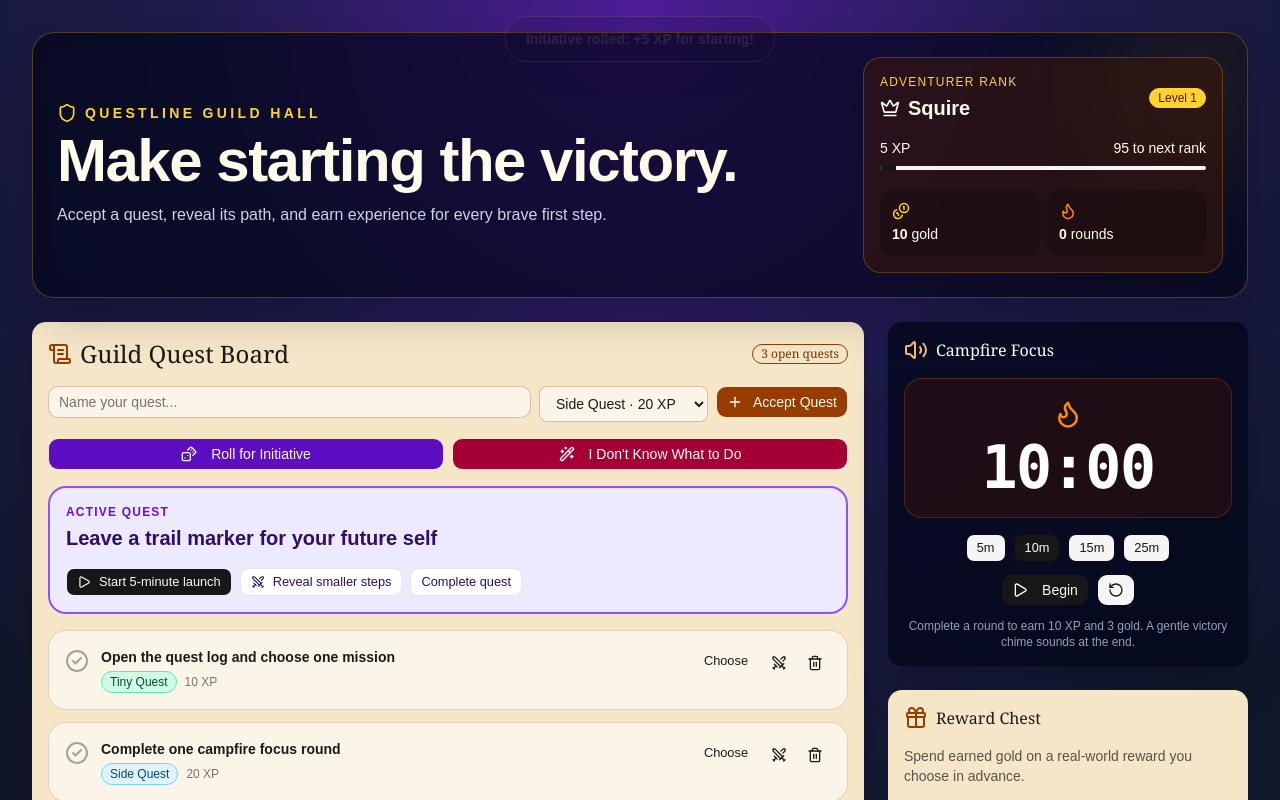
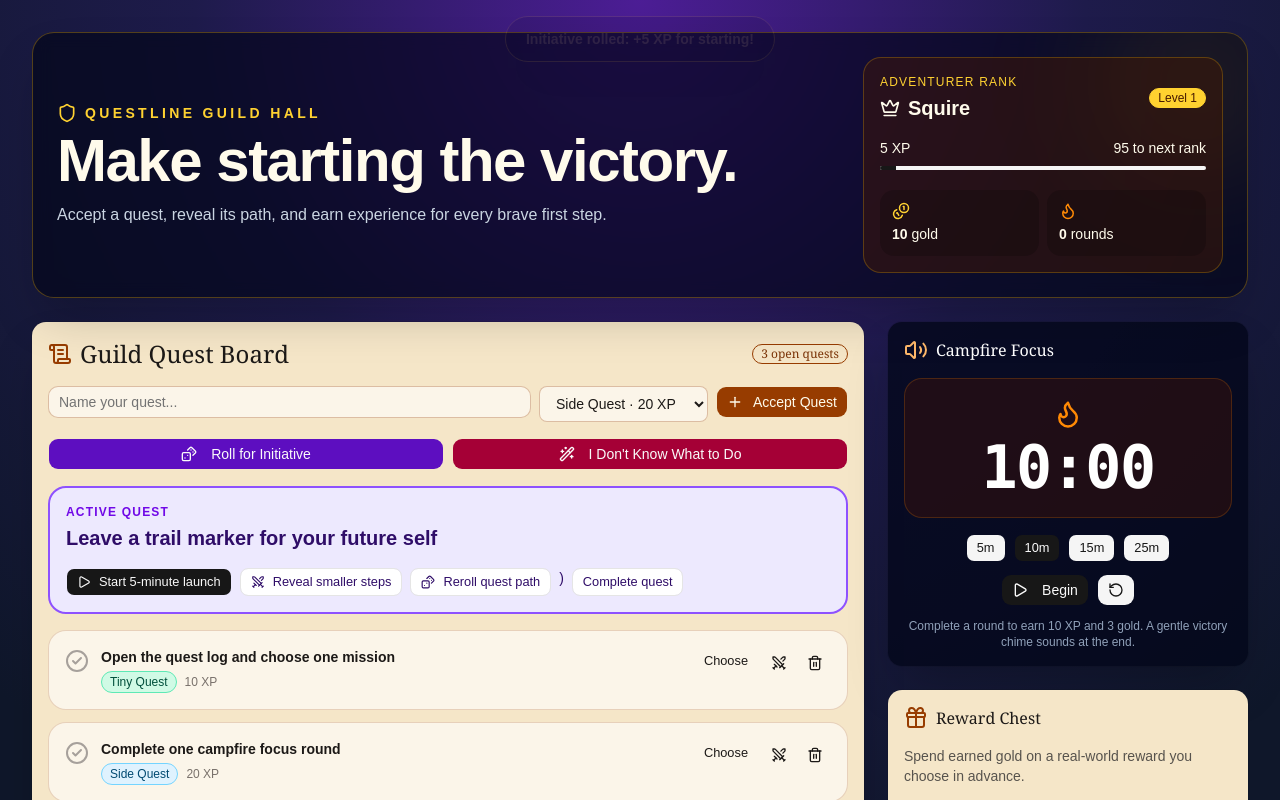
Before and after one commit to sramos031/questline, a React (Vite) app: page / in a window 1280 px wide. Both pictures are taken after a click on the button "Roll for Initiative". Shown: the top 800 px of the page. Built offline with nearby package versions, Linux system fonts and the light colour scheme.

Commit message:
Improved SmallerStep Mechanics

```diff
--- a/src/App.jsx
+++ b/src/App.jsx
@@ -66,21 +66,189 @@ const rewardChoices = [
 ];
 
 
-const makeSteps = title => {
-  const lower = title.toLowerCase();
-  if (lower.includes("email") || lower.includes("message")) {
-    return ["Open the message or compose window", "Write the purpose in one sentence", "Add the essential details", "Review once", "Send or save the draft"];
+const unique = items => [...new Set(items.filter(Boolean))];
+
+const pick = items => items[Math.floor(Math.random() * items.length)];
+
+const actionPatterns = [
+  {
+    words: ["create", "build", "make", "design", "develop", "prepare"],
+    steps: title => [
+      `Write one sentence describing the finished result for "${title}"`,
+      "Gather the minimum source material needed",
+      pick([
+        "Create a rough outline",
+        "Sketch the basic structure",
+        "List the three most important parts"
+      ]),
+      "Create the smallest usable first section",
+      "Review the result against the intended outcome",
+      "Write the exact next action"
+    ]
+  },
+  {
+    words: ["fix", "debug", "troubleshoot", "investigate", "resolve"],
+    steps: title => [
+      `Write down what is currently happening with "${title}"`,
+      "Write down what should happen instead",
+      "Reproduce the issue with the smallest safe test",
+      "Capture the exact error, output, or unexpected behavior",
+      "Change only one variable",
+      "Run the test again",
+      "Record the result and next hypothesis"
+    ]
+  },
+  {
+    words: ["review", "check", "validate", "verify", "audit", "test"],
+    steps: title => [
+      `Define what a successful review of "${title}" should confirm`,
+      "Open the relevant item",
+      "Check the highest-risk section first",
+      "Record issues without fixing them yet",
+      "Resolve or assign each recorded issue",
+      "Perform one final validation"
+    ]
+  },
+  {
+    words: ["research", "compare", "evaluate", "explore", "learn"],
+    steps: title => [
+      `Write the specific question "${title}" needs to answer`,
+      "Choose no more than three useful sources",
+      "Review the first source",
+      "Capture only information relevant to the question",
+      "Compare the findings",
+      "Write a short conclusion and next decision"
+    ]
+  },
+  {
+    words: ["clean", "organize", "sort", "declutter"],
+    steps: title => [
+      `Choose one clearly bounded part of "${title}"`,
+      "Gather the tools or containers needed",
+      "Remove obvious items first",
+      "Group what remains",
+      "Put away one group at a time",
+      "Stop and identify the next bounded area"
+    ]
+  },
+  {
+    words: ["send", "email", "message", "contact", "reply", "respond"],
+    steps: title => [
+      `Open the correct conversation or compose window for "${title}"`,
+      "Write the purpose in one sentence",
+      "Add only the details the recipient needs",
+      "Add the requested action or question",
+      "Review names, dates, and attachments",
+      "Send or save the draft"
+    ]
   }
-  if (lower.includes("clean") || lower.includes("organize")) {
-    return ["Choose one small area", "Gather the needed tools", "Remove obvious clutter", "Put remaining items into groups", "Stop and note the next area"];
+];
+
+const objectPatterns = [
+  {
+    words: ["sql", "database", "query", "table"],
+    additions: [
+      "Confirm the correct environment and database",
+      "Create or identify a safe test case",
+      "Run a read-only validation query first",
+      "Save the query before making changes",
+      "Review affected row counts"
+    ]
+  },
+  {
+    words: ["script", "javascript", "code", "api", "webcenter"],
+    additions: [
+      "Open the relevant editor and source file",
+      "Identify the smallest input that demonstrates the behavior",
+      "Inspect the current output",
+      "Make one isolated change",
+      "Run the smallest available test"
+    ]
+  },
+  {
+    words: ["demo", "training", "presentation", "slides", "video"],
+    additions: [
+      "Identify the audience and desired takeaway",
+      "List the essential feature or concept to demonstrate",
+      "Create the opening and closing first",
+      "Prepare one realistic example",
+      "Perform a short practice run"
+    ]
+  },
+  {
+    words: ["report", "document", "guide", "article"],
+    additions: [
+      "Identify the audience and purpose",
+      "Gather the authoritative source material",
+      "Create headings before writing paragraphs",
+      "Draft the easiest section first",
+      "Check completeness and readability"
+    ]
+  },
+  {
+    words: ["meeting", "call", "discussion"],
+    additions: [
+      "Write the desired outcome",
+      "List the decisions or questions needed",
+      "Gather supporting material",
+      "Prepare a concise agenda",
+      "Record follow-up actions afterward"
+    ]
   }
-  if (lower.includes("report") || lower.includes("document") || lower.includes("demo") || lower.includes("training")) {
-    return ["Define the finished outcome in one sentence", "Gather the source material", "Create a rough outline", "Build only the first section", "Review what exists", "Write the next visible action"];
+];
+
+const fallbackSteps = title => [
+  `Describe what "done" means for "${title}"`,
+  "Identify the smallest visible starting action",
+  "Gather only what is required for that action",
+  "Work for one short focus round",
+  "Review what changed",
+  "Write the exact next action"
+];
+
+const makeSteps = (title, questType = "Side") => {
+  const normalized = title.toLowerCase().trim();
+
+  const actionMatch = actionPatterns.find(pattern =>
+    pattern.words.some(word => normalized.includes(word))
+  );
+
+  const objectMatches = objectPatterns.filter(pattern =>
+    pattern.words.some(word => normalized.includes(word))
+  );
+
+  let steps = actionMatch
+    ? actionMatch.steps(title)
+    : fallbackSteps(title);
+
+  const objectSteps = objectMatches.flatMap(pattern => pattern.additions);
+
+  /*
+    Put context-specific setup near the beginning,
+    but keep the first action generated by the action pattern.
+  */
+  if (objectSteps.length) {
+    steps = [
+      steps[0],
+      ...objectSteps,
+      ...steps.slice(1)
+    ];
   }
-  if (lower.includes("script") || lower.includes("code") || lower.includes("sql") || lower.includes("webcenter")) {
-    return ["Open the relevant editor or system", "Write down the expected result", "Locate the smallest test case", "Run one safe test", "Review the output", "Record the next change"];
-  }
-  return ["Define what done looks like", "Gather only what is needed to begin", "Choose the smallest visible first action", "Work for one short focus round", "Review progress without judgment", "Write the exact next action"];
+
+  steps = unique(steps);
+
+  /*
+    Keep quests from becoming overwhelming.
+    Boss Quests can reveal more detail.
+  */
+  const limits = {
+    Tiny: 3,
+    Side: 5,
+    Adventure: 7,
+    Boss: 9
+  };
+
+  return steps.slice(0, limits[questType] || 6);
 };
 
 
@@ -252,18 +420,46 @@ React.useEffect(() => {
     selectTask(chosen.id);
   };
 
-  const decomposeTask = id => {
+const decomposeTask = (id, force = false) => {
   const task = tasks.find(item => item.id === id);
   if (!task) return;
-    if (task.steps.length) {
-      setTasks(current => current.map(item => item.id === id ? { ...item, expanded: true } : item));
+
+  if (task.steps.length && !force) {
+    setTasks(current =>
+      current.map(item =>
+        item.id === id
+          ? { ...item, expanded: true }
+          : item
+      )
+    );
+
     announce("This quest already has a revealed path.");
     return;
   }
-    const steps = makeSteps(task.title).map((step, index) => ({ id: `${id}-${index}`, title: step, done: false }));
-    setTasks(current => current.map(item => item.id === id ? { ...item, steps, expanded: true, type: item.type === "Tiny" ? "Side" : item.type } : item));
+
+  const steps = makeSteps(task.title, task.type).map(
+    (step, index) => ({
+      id: `${id}-${Date.now()}-${index}`,
+      title: step,
+      done: false
+    })
+  );
+
+  setTasks(current =>
+    current.map(item =>
+      item.id === id
+        ? {
+            ...item,
+            steps,
+            expanded: true,
+            type: item.type === "Tiny" ? "Side" : item.type
+          }
+        : item
+    )
+  );
+
   setSelectedId(id);
-    announce("The path has been revealed!");
+  announce(force ? "A new route has been revealed!" : "The path has been revealed!");
 };
 
 
@@ -314,6 +510,23 @@ React.useEffect(() => {
     setGold(value => value - reward.cost);
     setRewardOpen(false);
     announce(`${reward.name} unlocked. Enjoy it guilt-free!`);
+  };
+
+  const updateStepTitle = (taskId, stepId, newTitle) => {
+  setTasks(current =>
+    current.map(task => {
+      if (task.id !== taskId) return task;
+
+      return {
+        ...task,
+        steps: task.steps.map(step =>
+          step.id === stepId
+            ? { ...step, title: newTitle }
+            : step
+        )
+      };
+    })
+  );
 };
 
 
@@ -380,6 +593,7 @@ React.useEffect(() => {
                       <div className="mt-4 flex flex-wrap gap-2">
                         <Button onClick={launchSelected} size="sm"><Play size={16}/><span className="ml-1">Start 5-minute launch</span></Button>
                         <Button onClick={() => decomposeTask(selected.id)} size="sm" variant="outline"><Swords size={16}/><span className="ml-1">Reveal smaller steps</span></Button>
+						<Button onClick={() => decomposeTask(selected.id, true)} size="sm" variant="outline" ><Dices size={16} /><span className="ml-1">Reroll quest path</span></Button>)
                         <Button onClick={() => completeTask(selected.id)} size="sm" variant="outline">Complete quest</Button>
                       </div>
                     </motion.div>
@@ -390,6 +604,9 @@ React.useEffect(() => {
                 <div className="space-y-3">
                   {tasks.map(task => {
                     const completedSteps = task.steps.filter(step => step.done).length;
+					const completed = task.steps.filter(step => step.done);
+					const upcoming = task.steps.filter(step => !step.done).slice(0, completed.length + 3);
+					const visibleSteps = [...completed,...upcoming];
                     const stepPercent = task.steps.length ? (completedSteps / task.steps.length) * 100 : 0;
                     return (
                       <motion.div layout key={task.id} className={`rounded-2xl border p-4 ${task.done ? "border-emerald-400 bg-emerald-50" : selectedId === task.id ? "border-violet-500 bg-white" : "border-amber-800/20 bg-white/60"}`}>
@@ -415,21 +632,24 @@ React.useEffect(() => {
 
                         {task.steps.length > 0 && (
                           <div className="mt-4 pl-9">
-                            <button onClick={() => toggleExpanded(task.id)} className="flex w-full items-center justify-between text-sm font-semibold text-amber-900">
-                              <span>Quest path · {completedSteps}/{task.steps.length} subquests</span>
+                            <div onClick={() => toggleExpanded(task.id)} className="flex w-full items-center justify-between text-sm font-semibold text-amber-900">
+                              <Input value={step.title} onClick={event => event.stopPropagation()} onChange={event => updateStepTitle(task.id, step.id, event.target.value)}className={`border-0 bg-transparent p-0 shadow-none ${step.done ? "line-through" : ""}`}/>
                               {task.expanded ? <ChevronDown size={17}/> : <ChevronRight size={17}/>}
-                            </button>
+							  <button onClick={() => toggleStep(task.id, step.id)} className={`flex h-6 w-6 shrink-0 items-center justify-center rounded-full text-xs font-bold ${step.done? "bg-emerald-600 text-white": "bg-amber-800 text-amber-50"}`}>{step.done ? "✓" : index + 1}</button>
+                            </div>
                             <Progress value={stepPercent} className="mt-2 h-2" />
                             <AnimatePresence initial={false}>
                               {task.expanded && (
                                 <motion.div initial={{ opacity: 0, height: 0 }} animate={{ opacity: 1, height: "auto" }} exit={{ opacity: 0, height: 0 }} className="mt-3 space-y-2 overflow-hidden">
-                                  {task.steps.map((step, index) => (
+                                  {visibleSteps.map((step, index) => (
                                     <button key={step.id} onClick={() => toggleStep(task.id, step.id)} className={`flex w-full items-center gap-3 rounded-xl border p-3 text-left text-sm transition ${step.done ? "border-emerald-200 bg-emerald-50 text-stone-500" : "border-amber-800/15 bg-amber-50 hover:border-violet-400"}`}>
                                       <span className={`flex h-6 w-6 shrink-0 items-center justify-center rounded-full text-xs font-bold ${step.done ? "bg-emerald-600 text-white" : "bg-amber-800 text-amber-50"}`}>{step.done ? "✓" : index + 1}</span>
                                       <span className={step.done ? "line-through" : ""}>{step.title}</span>
                                       {!step.done && <span className="ml-auto text-xs text-amber-800">+5 XP</span>}
                                     </button>
                                   ))}
+								  {task.steps.length > visibleSteps.length && (
+									<div className="text-center text-xs text-stone-500 mt-2">{task.steps.length - visibleSteps.length} more steps will be revealed as you progress... </div>)}
                                 </motion.div>
                               )}
                             </AnimatePresence>
```
Lines whose indentation alone changed are shown as unchanged.
